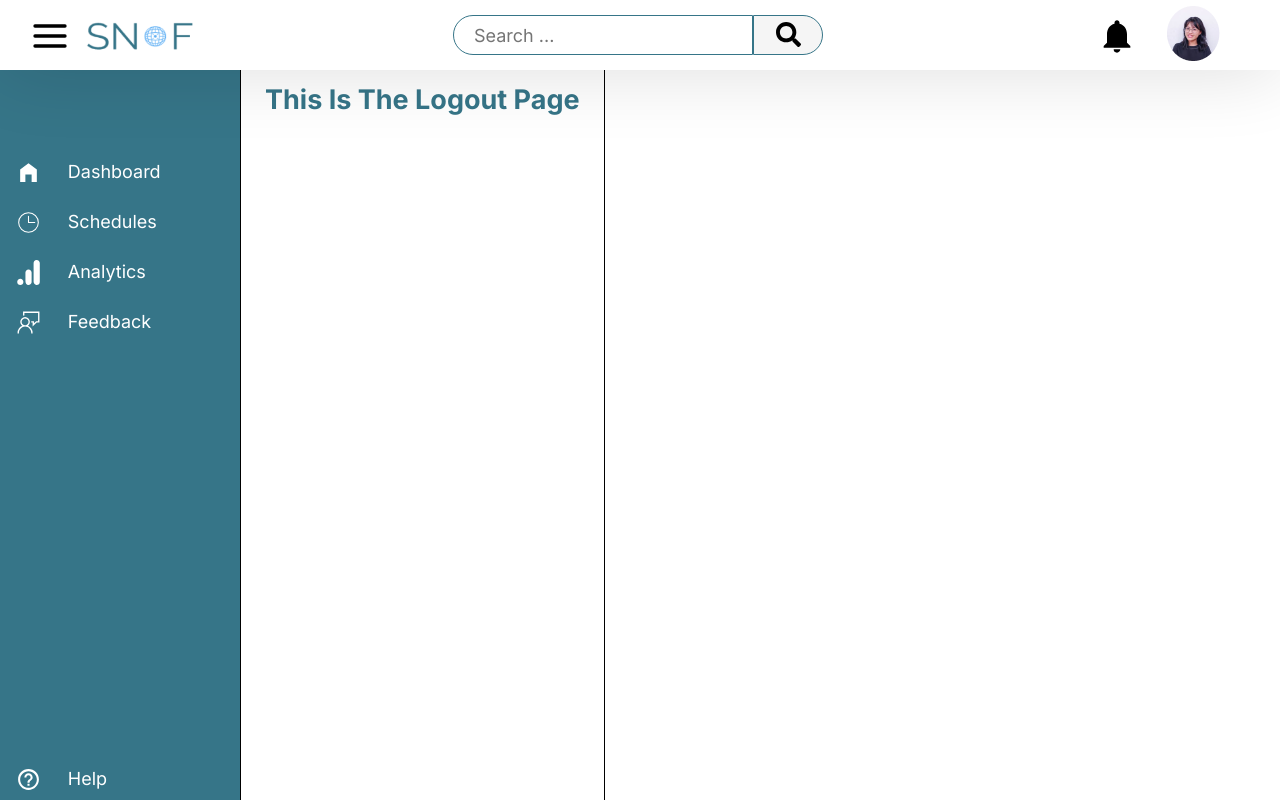
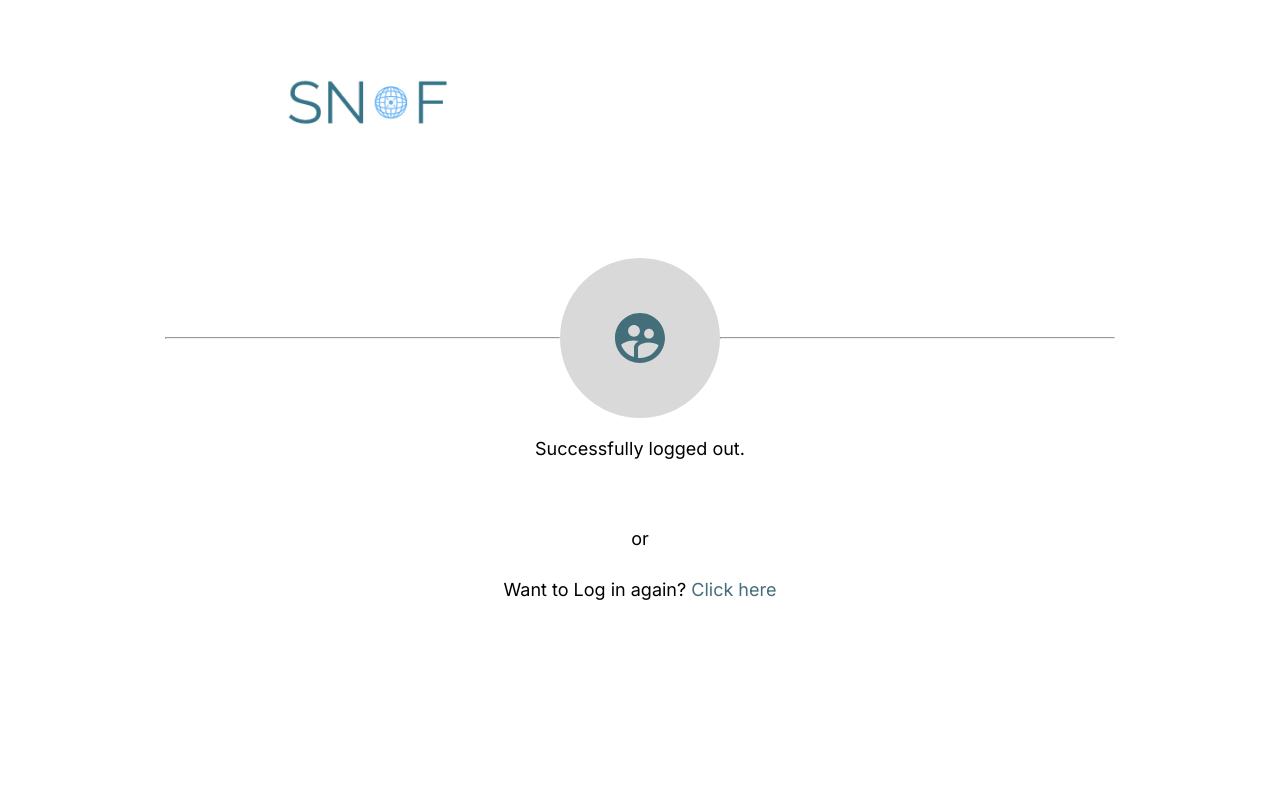
Before and after one commit to davidnyiringabo/fens-app, a React (Vite) app: page /logout in a window 1280 px wide. Shown: the top 800 px of the page. Built offline with nearby package versions, Linux system fonts and the light colour scheme.

Commit message:
Logout page

```diff
--- a/src/App.tsx
+++ b/src/App.tsx
@@ -13,7 +13,7 @@ import PlayerV from "./components/Videos/videoPlayer";
 import Shower from "./components/Images/imageShower";
 import Settings from "./pages/Settings";
 import Help from "./pages/Help";
-import Logout from "./pages/Logout";
+import Logout from "./pages/Logout/Logout";
 
 function App() {
 
@@ -66,7 +66,7 @@ const [activateSideBar,setActivateSideBar] = useState(true)
         <Route path="/feedback-videos" element={<Sample><Feedback><PlayerV/></Feedback></Sample>} />
         <Route path="/help" element={<Sample><Help/></Sample>} />
         <Route path="/settings" element={<Sample><Settings/></Sample>} />
-        <Route path="/logout" element={<Sample><Logout/></Sample>} />
+        <Route path="/logout" element={<Logout/>} />
 
       </Routes>
     </Router>
--- a/src/pages/Logout.tsx
+++ /dev/null
@@ -1,9 +0,0 @@
-const Logout = ()=>{
-        return(
-            <div style={{marginTop:'4.5%',border:'1px solid'}}>
-                <h2>This is the logout page</h2>
-            </div>
-        )
-}
-
-export default Logout
--- /dev/null
+++ b/src/pages/Logout/Logout.css
@@ -0,0 +1,64 @@
+.logout--container {
+    width: 80%;
+    height: auto;
+    margin: 0 auto;
+    position: relative;
+}
+
+.logo--container {
+    width: 60%;
+    margin: 70px 0 120px 150px;
+}
+
+.main--container {
+    display: flex;
+    align-items: center;
+    width: 100%;
+    height: auto;
+    /* background-color: red; */
+    align-items: center;
+    justify-content: center;
+}
+
+
+.main--container hr {
+    width: 395px;
+}
+
+.main--container .circle {
+    width: 160px;
+    height: 160px;
+    border-radius: 50%;
+    background-color: #D9D9D9;
+    display: flex;
+    align-items: center;
+    justify-content: center;
+}
+
+.main--container .circle .logout--icon {
+    font-size: 60px;
+    color: #436E7A;
+}
+
+.logout--message {
+    width: 100%;
+    /* background-color: orange; */
+    height: 60px;
+    text-align: center;
+    margin-top: 20px;
+}
+
+.logout--footer {
+    width: 100%;
+    /* background-color: blue; */
+    height: 60px;
+    text-align: center;
+}
+
+.logout--footer .logout--link {
+    color: #436E7A;
+}
+
+.logout--footer p {
+    margin-top: 30px;
+}
--- /dev/null
+++ b/src/pages/Logout/Logout.tsx
@@ -0,0 +1,30 @@
+import './Logout.css'
+import logo from '../../assets/snof-logo.png'
+import { MdSupervisedUserCircle } from 'react-icons/md'
+import { Link } from 'react-router-dom'
+export default function Logout() {
+    return (
+        <div className="logout--container">
+            <div className="logo--container">
+                <img src={logo} alt="Logo og the app" />
+            </div>
+
+            <div className="main--container">
+                <hr />
+                <div className="circle">
+                    <MdSupervisedUserCircle className='logout--icon'/>
+                </div>
+                <hr />
+            </div>
+
+            <div className="logout--message">
+                <p className='success--message'>Successfully logged out.</p>
+            </div>
+
+            <div className="logout--footer">
+                <p>or</p>
+                <p>Want to Log in again? <span><Link to="/login" className='logout--link'>Click here</Link></span></p>
+            </div>
+        </div>
+    )
+}
```
